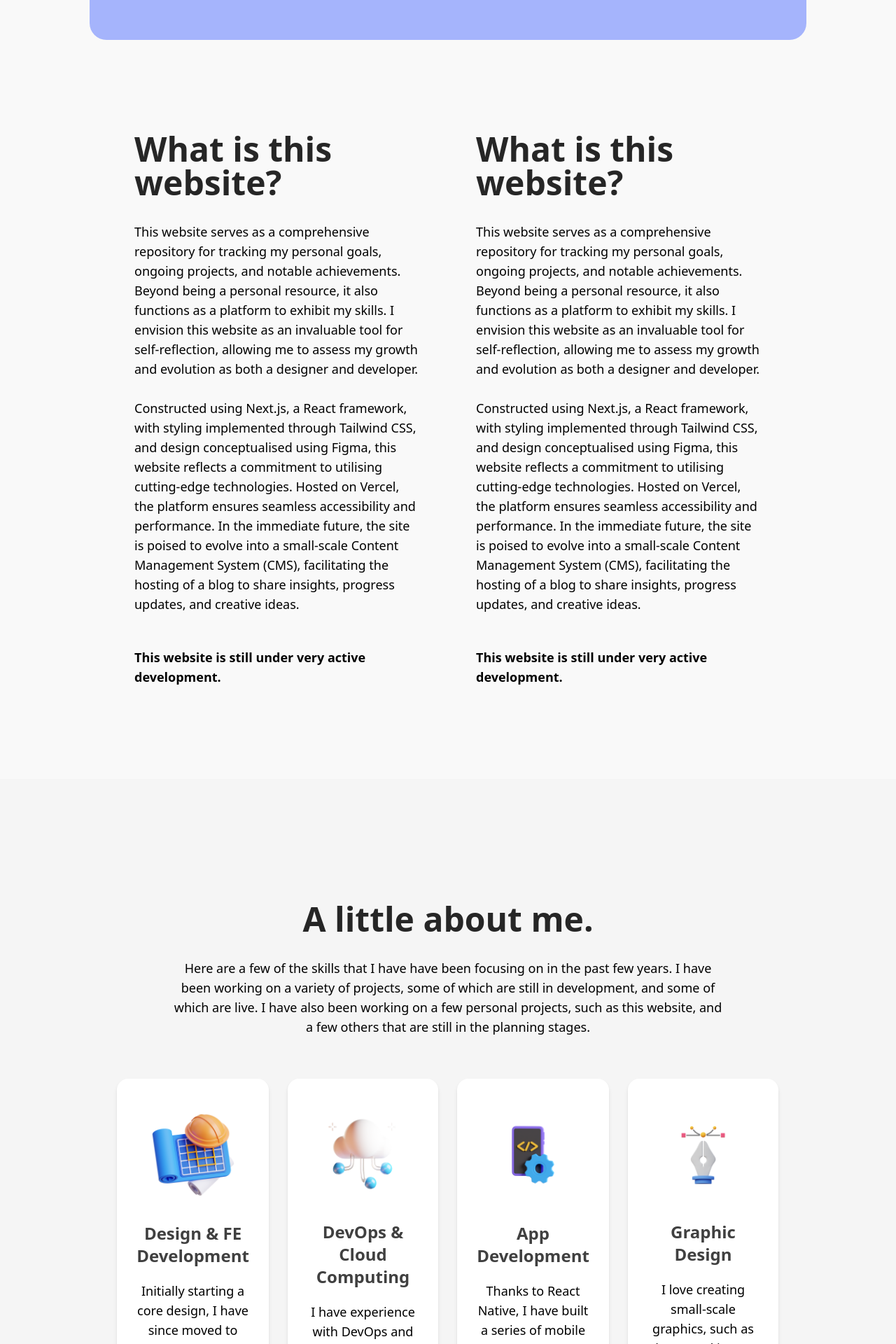
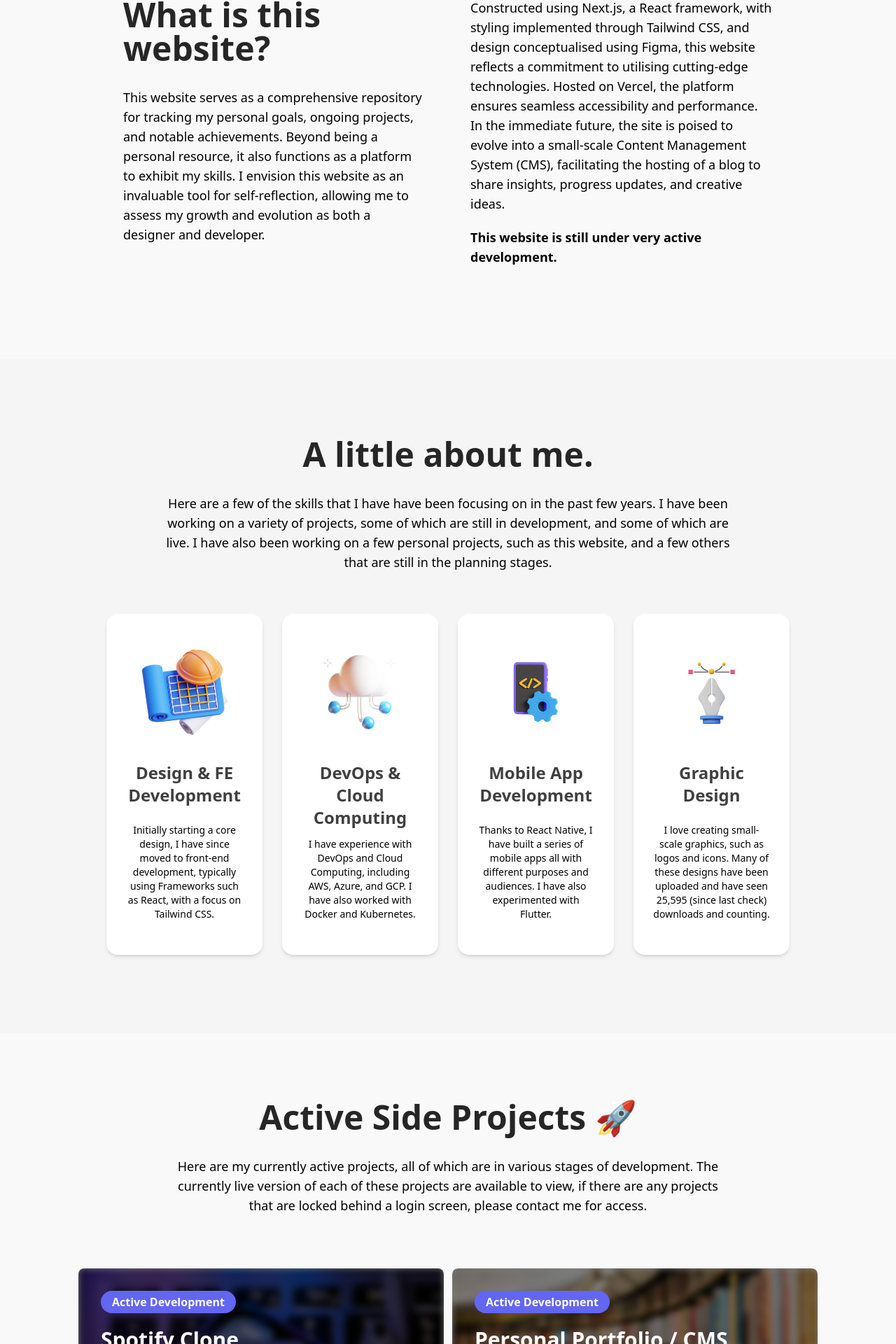
Before and after one commit to HeyEbb/portfolio, a Next.js app: page / in a window 1280 px wide. Shown: the part 867-2787 px from the top of the page at 70% size. Built offline with nearby package versions, Linux system fonts and the light colour scheme.

Commit message:
refactor: Update CSS padding in globals.css and SkillBox.tsx

```diff
--- a/src/app/components/project-box/ProjectBox.tsx
+++ b/src/app/components/project-box/ProjectBox.tsx
@@ -1,4 +1,4 @@
-'use client'
+"use client";
 interface Project {
   title: string;
   description: string;
@@ -9,11 +9,11 @@ interface Project {
 
 export default function ProjectBox({ projects }: { projects: Project[] }) {
   return (
-    <div className=" grid  grid-cols-1 gap-2 lg:grid-cols-4">
+    <div className="grid grid-cols-1 gap-3 lg:grid-cols-2">
       {projects.map((project, i) => (
         <div
           key={i}
-          className="relative flex flex-col justify-end overflow-hidden rounded-lg p-10"
+          className="relative flex flex-col justify-end overflow-hidden rounded-lg p-8"
         >
           <div
             style={{
@@ -26,14 +26,17 @@ export default function ProjectBox({ projects }: { projects: Project[] }) {
           ></div>
           <div className="absolute inset-0 rounded-lg bg-black opacity-50"></div>
           <div className="flex h-full flex-col justify-between">
+            <div>
               <div
-              className={`${project.status === "Active Development" ? "bg-indigo-500" : "bg-gray-600"} relative z-10 mb-10 inline-block w-fit rounded-2xl px-4 py-1 font-semibold text-white`}
+                className={`${project.status === "Active Development" ? "bg-indigo-500" : "bg-gray-600"} relative z-10 mb-5 inline-block w-fit rounded-2xl px-4 py-1 font-semibold text-white`}
               >
                 {project.status}
               </div>
-            <div>
               <h5 className="relative z-10">{project.title}</h5>
-              <p className="relative z-10 text-white">{project.description}</p>
+              <p className="relative z-10 text-sm text-white">
+                {project.description}
+              </p>
+            </div>
             <button
               onClick={() => {
                 if (project.link !== "#") {
@@ -47,7 +50,6 @@ export default function ProjectBox({ projects }: { projects: Project[] }) {
             </button>
           </div>
         </div>
-        </div>
       ))}
     </div>
   );
--- a/src/app/components/skill-box/SkillBox.tsx
+++ b/src/app/components/skill-box/SkillBox.tsx
@@ -21,8 +21,10 @@ export default function SkillBox({ skills }: { skills: Skills[] }) {
             width={450}
             height={450}
           />
+          <div className="flex flex-col justify-between h-full">
           <h4>{skill.title}</h4>
-          <p>{skill.description}</p>
+          <p className="text-sm">{skill.description}</p>
+          </div>
         </div>
       ))}
     </>
--- a/src/app/globals.css
+++ b/src/app/globals.css
@@ -102,7 +102,7 @@ section, header {
   w-full
   px-5
   md:px-20
-  lg:px-32
+  lg:px-28
 }
 
 .core-structure {
--- a/src/app/home/page.tsx
+++ b/src/app/home/page.tsx
@@ -30,16 +30,15 @@ export default function Page() {
         {/* background holder, contains a cool yellow slant */}
         <section>
           {/* header hero container */}
-          <div className="core-structure mt-8 flex-col-reverse xl:flex-row flex min-h-[600px] sm:min-h-[800px] w-full items-center justify-center rounded-3xl bg-indigo-300 p-11 md:p-16 text-indigo-950 lg:p-20 gap-5 xl:gap-10">
+          <div className="core-structure mt-5 flex min-h-[600px] w-full flex-col-reverse items-center justify-center gap-5 rounded-3xl bg-indigo-300 p-11 text-indigo-950 sm:min-h-[620px] md:p-16 lg:p-20 xl:flex-row xl:gap-10">
             {/* left side */}
-            <div className={`text-center xl:text-left xl:w-10/12`}>
+            <div className={`text-center xl:w-10/12 xl:text-left`}>
               <span className={`text-3xl font-light md:text-6xl`}>
                 Hi there,
               </span>
               <h1 className="mb-5">{`I'm Ellis Collinson.`}</h1>
               <span className="text-lg font-light xl:text-2xl">
-                {`Passionate web designer & developer crafting beautiful, functional, and impactful websites. Explore my design & development projects to see ideas come to life!`}
-                {`Passionate web designer & developer crafting beautiful, functional, and impactful websites. Explore my design & development projects to see ideas come to life!`}
+                {`Strong web architect with a passion for crafting user-centric interfaces and experiences. Adept in both design and development, I build beautiful, functional, and impactful websites and apps.`}
               </span>
             </div>
 
@@ -50,7 +49,7 @@ export default function Page() {
                 alt="A picture of Ellis Collinson in grey scale"
                 width={IMAGE_WIDTH}
                 height={IMAGE_HEIGHT}
-                  className="h-auto w-7/12 sm:w-6/12 lg:w-5/12 xl:w-10/12 xl:p-10"
+                className="h-auto w-7/12 sm:w-6/12 lg:w-5/12 xl:w-11/12 xl:p-10"
               />
             </div>
           </div>
@@ -58,7 +57,7 @@ export default function Page() {
 
         {/* about me */}
         <section>
-          <div className="core-structure flex flex-col xl:flex-row xl:gap-20 xl:px-16 xl:py-28">
+          <div className="core-structure flex flex-col xl:flex-row xl:gap-16 xl:px-16 xl:py-28">
             <div className={`mt-10 w-full p-5 xl:mt-5 xl:w-6/12 xl:p-0 `}>
               <h3 className={`pb-5`}>What is this website?</h3>
               <p className="">
@@ -68,8 +67,10 @@ export default function Page() {
                 platform to exhibit my skills. I envision this website as an
                 invaluable tool for self-reflection, allowing me to assess my
                 growth and evolution as both a designer and developer.
-                <br />
-                <br />
+              </p>
+            </div>
+            <div className={`w-full p-5 xl:mt-5 xl:w-6/12 xl:p-0 `}>
+              <p className="">
                 Constructed using Next.js, a React framework, with styling
                 implemented through Tailwind CSS, and design conceptualised
                 using Figma, this website reflects a commitment to utilising
@@ -78,33 +79,6 @@ export default function Page() {
                 future, the site is poised to evolve into a small-scale Content
                 Management System (CMS), facilitating the hosting of a blog to
                 share insights, progress updates, and creative ideas.
-                <br />
-                <br />
-              </p>
-              <p className="font-bold">
-                This website is still under very active development.
-              </p>
-            </div>
-            <div className={`w-full p-5 xl:mt-5 xl:w-6/12 xl:p-0 `}>
-              <h3 className={`pb-5`}>What is this website?</h3>
-              <p className="">
-                This website serves as a comprehensive repository for tracking
-                my personal goals, ongoing projects, and notable achievements.
-                Beyond being a personal resource, it also functions as a
-                platform to exhibit my skills. I envision this website as an
-                invaluable tool for self-reflection, allowing me to assess my
-                growth and evolution as both a designer and developer.
-                <br />
-                <br />
-                Constructed using Next.js, a React framework, with styling
-                implemented through Tailwind CSS, and design conceptualised
-                using Figma, this website reflects a commitment to utilising
-                cutting-edge technologies. Hosted on Vercel, the platform
-                ensures seamless accessibility and performance. In the immediate
-                future, the site is poised to evolve into a small-scale Content
-                Management System (CMS), facilitating the hosting of a blog to
-                share insights, progress updates, and creative ideas.
-                <br />
                 <br />
               </p>
               <p className="font-bold">
@@ -118,7 +92,7 @@ export default function Page() {
         {/*  */}
         <section className={`bg-neutral-100`}>
           <div
-            className={`core-structure lg:py-26 flex flex-col items-center p-10 py-28 text-center xl:py-44
+            className={`core-structure lg:py-26 flex flex-col items-center p-10 py-28 text-center xl:py-28
         `}
           >
             <h3 className={`pb-5`}>{`A little about me.`}</h3>
@@ -147,7 +121,7 @@ export default function Page() {
                   },
                   {
                     imageRoute: "/static/img/app-development.png",
-                    title: "App Development",
+                    title: "Mobile App Development",
                     description:
                       "Thanks to React Native, I have built a series of mobile apps all with different purposes and audiences. I have also experimented with Flutter.",
                   },
@@ -155,7 +129,7 @@ export default function Page() {
                     imageRoute: "/static/img/graphic-design.png",
                     title: "Graphic Design",
                     description:
-                      "I love creating small-scale graphics, such as logos and icons. Many of these designs have been uploaded and have seen 14,703 (since last check) downloads and counting.",
+                      "I love creating small-scale graphics, such as logos and icons. Many of these designs have been uploaded and have seen 25,595 (since last check) downloads and counting.",
                   },
                 ]}
               />
@@ -164,9 +138,9 @@ export default function Page() {
         </section>
 
         <section>
-          <div className="core-structure flex flex-col items-center mb-20">
+          <div className="core-structure mb-20 flex flex-col items-center">
             <div className="max-w-4xl p-14 text-center">
-              <h3 className={`pb-5 pt-10 text-center text-6xl`}>
+              <h3 className={`pb-5 pt-10 text-center `}>
                 Active Side Projects 🚀
               </h3>
               <p>
```
Lines whose indentation alone changed are shown as unchanged.
